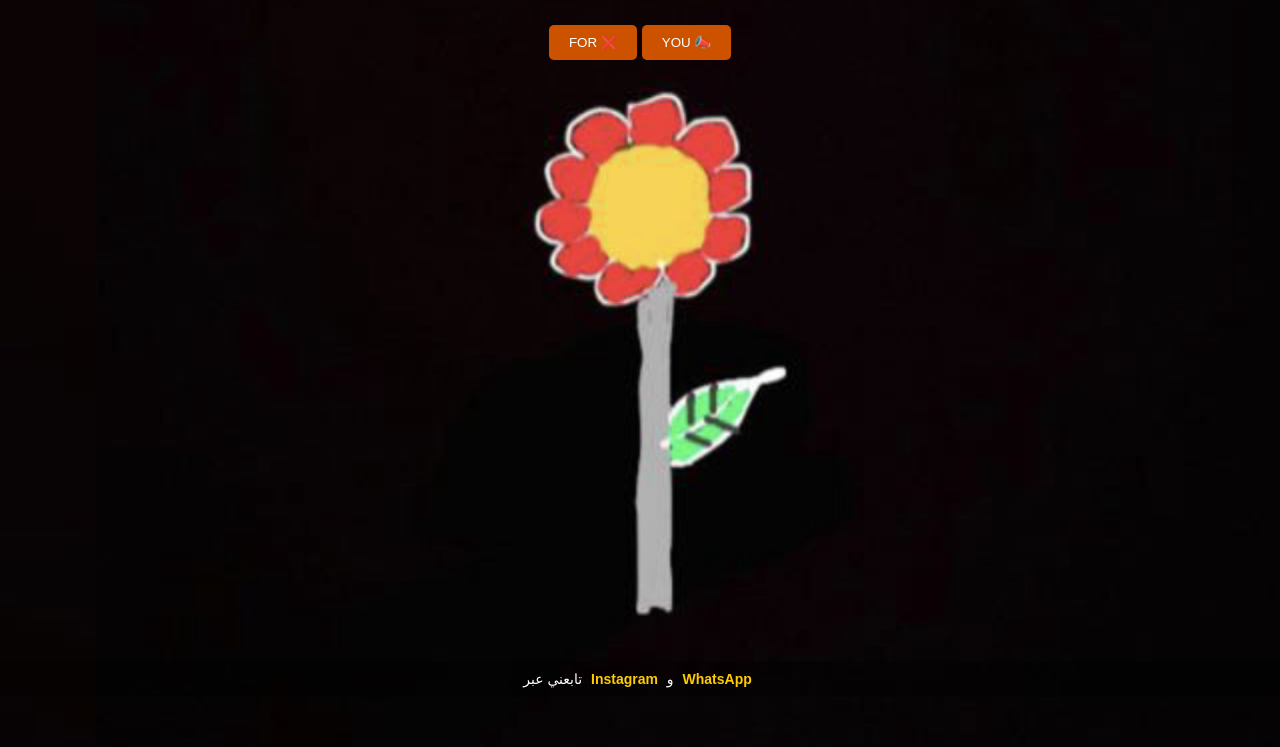
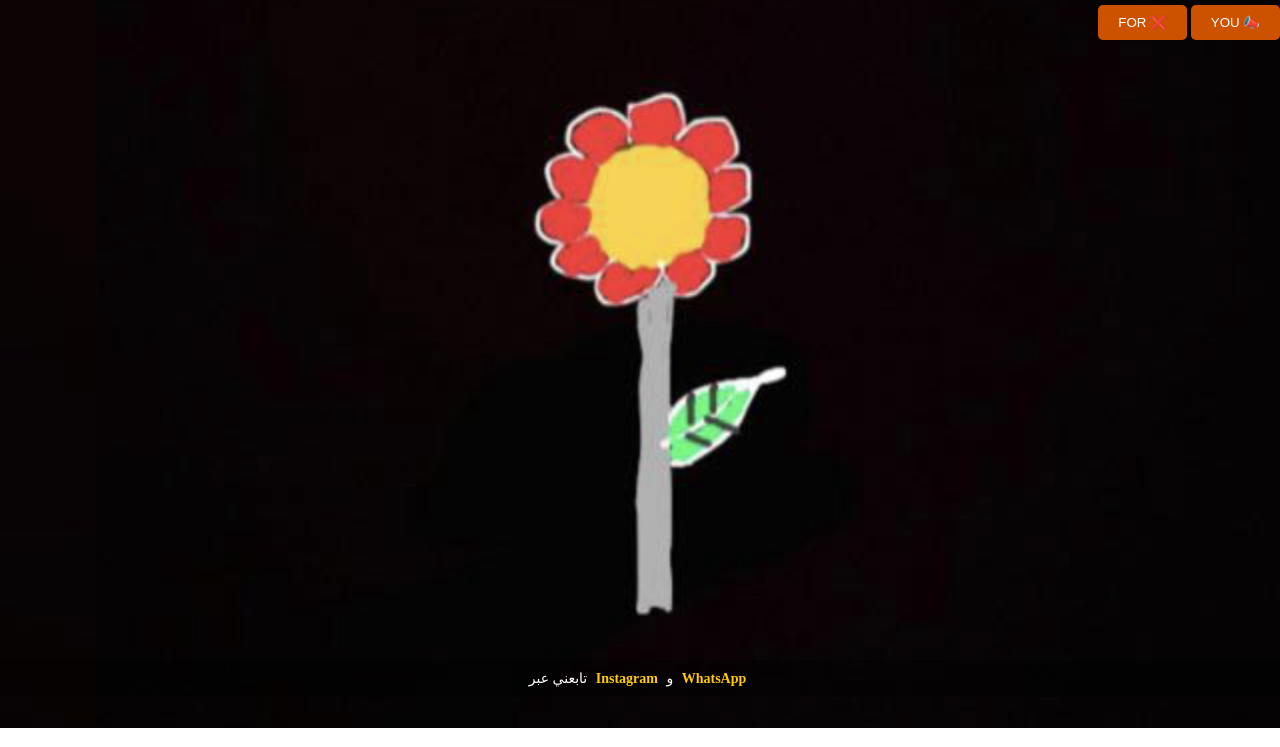
Before and after one commit to samirqw/Y7Y_S12, a plain HTML site: page home.html in a window 1280 px wide. Shown: the part 93-840 px from the top of the page. Drawn offline with Linux system fonts and the light colour scheme.

Commit message:
Update home-style.css

```diff
--- a/home-style.css
+++ b/home-style.css
@@ -1,25 +1,21 @@
 body {
   background-image: url('yassmine.PNG');
-  font-family: Arial, sans-serif;
-  text-align: center;
-  padding: 20px;
-  color: white;
 
-    /* 2. أهم خاصية لوضع الصورة في المنتصف */
+
+
     background-position: center;
 
-    /* 3. لجعل الصورة تملأ الشاشة بدون تشويه */
+
     background-size: cover;
 
-    /* 4. لمنع تكرار الصورة */
     background-repeat: no-repeat;
 
-    /* 5. (اختياري) لجعل الخلفية ثابتة عند تحريك الصفحة */
+
     background-attachment: fixed;
 
-    /* 6. للتأكد من أن الخلفية تغطي كامل ارتفاع شاشة الهاتف */
+
     min-height: 100vh;
-    margin: 0; /* لإزالة أي هوامش بيضاء حول الصفحة */
+    margin: 0;
 }
 h1 {
   margin-bottom: 30px;
```
